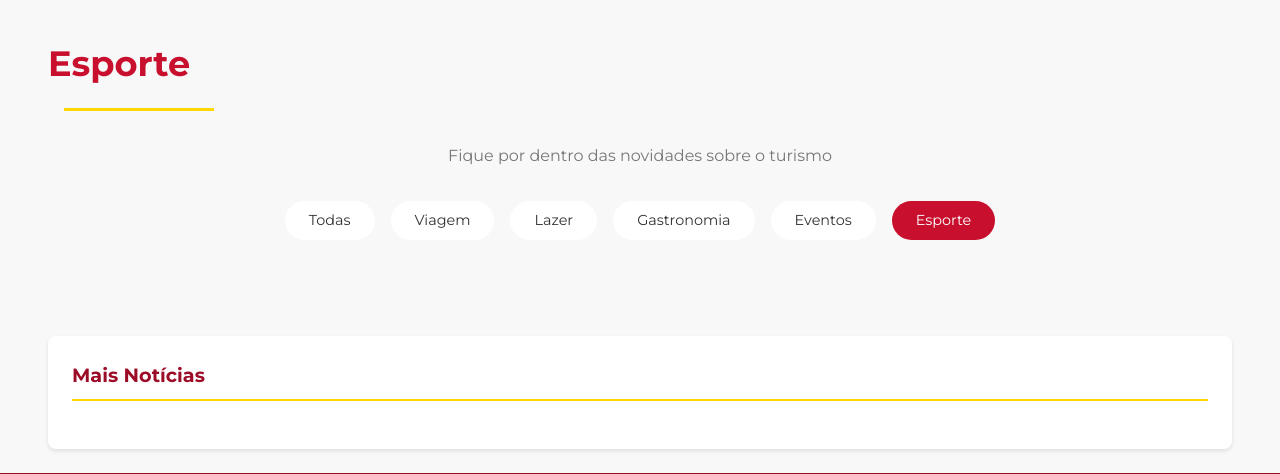
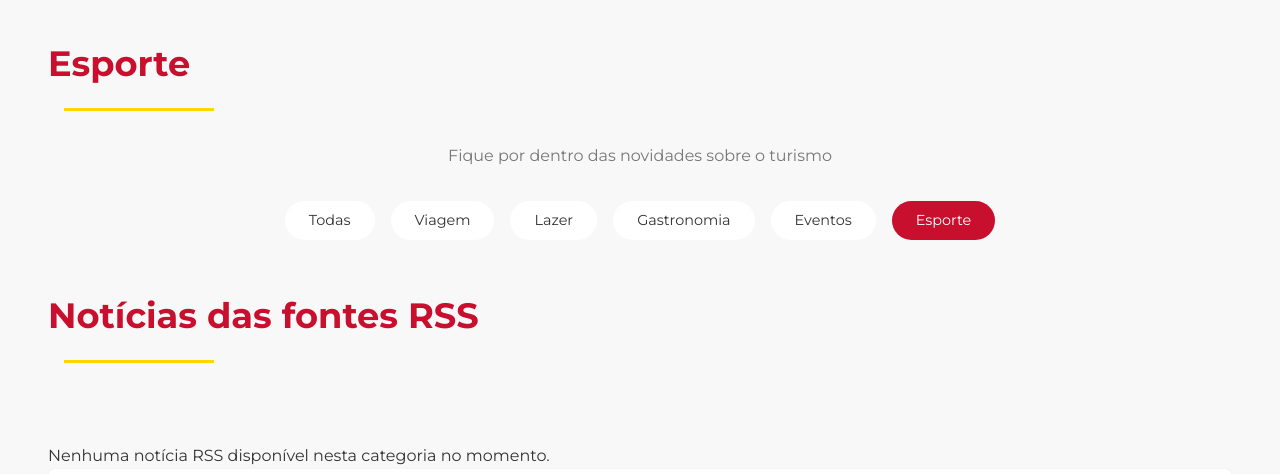
Before and after one commit to pontagrossaturismo-ops/revista, a PHP site: page /esporte.php in a window 1280 px wide. Shown: the part 143-617 px from the top of the page. Run offline with PHP 8.4, Linux system fonts and the light colour scheme; some libraries are stand-ins or nearby versions.

Commit message:
Destaca notícias RSS e adiciona diagnóstico de armazenamento

```diff
--- a/index.php
+++ b/index.php
@@ -21,10 +21,11 @@
     </div>
 </section>
 
+<?php rss_section(null,9); ?>
 <section class="ultimas-noticias">
     <h2 class="section-title" >Últimas Notícias</h2>
     <div class="noticias-grid">
-<?php revista_manual_cards(revista_manual_news(null,9)); rss_cards(null,9); ?>
+<?php revista_manual_cards(revista_manual_news(null,9)); ?>
     </div>
 
     <!--
--- a/rss-admin.php
+++ b/rss-admin.php
@@ -39,9 +39,11 @@
 <?php else: ?>
 <p>Cadastre a URL do RSS/Atom da fonte. Notícias serão exibidas na categoria escolhida, com crédito e link para o site original.</p>
 <form method="post"><?php csrf_field(); ?><input type="hidden" name="action" value="save"><p><label>Nome <input name="name" maxlength="150" required></label></p><p><label>URL RSS/Atom <input name="url" type="url" required style="width:80%"></label></p><p><label>Categoria <select name="category"><?php foreach(rss_categories() as $c): ?><option><?=rss_escape($c)?></option><?php endforeach; ?></select></label></p><button>Salvar fonte</button></form>
+<?php $status=rss_status(); ?><p><strong><?= (int)$status['articles'] ?> notícias armazenadas · <?= (int)$status['visible'] ?> visíveis</strong> | <a href="noticias.php#noticias-rss">Ver notícias RSS</a> | <a href="feed.php" target="_blank" rel="noopener">Ver XML</a></p>
+<details><summary>Diagnóstico do armazenamento</summary><p>Configuração: <?=rss_escape(revista_config_dir())?></p><p>Armazenamento RSS: <?=rss_escape($status['file'])?></p><p>Compare estes caminhos com a saída de <code>php rss-importar.php --diagnostico</code>. Se forem diferentes, o Apache e o terminal estão lendo configurações distintas.</p></details>
 <h2>Fontes cadastradas</h2><p>Para editar nome/categoria, salve novamente a mesma URL. Desativar oculta seus itens; excluir remove também as notícias importadas.</p>
-<?php foreach(rss_db()->query('SELECT * FROM sources ORDER BY name') as $s): ?>
-<article style="padding:15px;border-bottom:1px solid #ccc"><h3><?=rss_escape($s['name'])?> — <?=rss_escape($s['category'])?></h3><p><?=rss_escape($s['url'])?></p><p><?=$s['active']?'Ativa':'Pausada'?> | Última tentativa (UTC): <?=rss_escape($s['checked_at'] ?: 'Ainda não executada')?></p><?php if($s['error']): ?><p>Erro: <?=rss_escape($s['error'])?></p><?php endif; ?><form method="post"><?php csrf_field(); ?><input type="hidden" name="id" value="<?=(int)$s['id']?>"><button name="action" value="toggle"><?=$s['active']?'Pausar':'Ativar'?></button> <button name="action" value="delete" onclick="return confirm('Excluir fonte e notícias importadas?')">Excluir</button></form></article>
+<?php foreach(rss_db()->query('SELECT s.*,(SELECT count(*) FROM articles a WHERE a.source_id=s.id) AS total FROM sources s ORDER BY name') as $s): ?>
+<article style="padding:15px;border-bottom:1px solid #ccc"><h3><?=rss_escape($s['name'])?> — <?=rss_escape($s['category'])?></h3><p><?=rss_escape($s['url'])?></p><p><?=$s['active']?'Ativa':'Pausada'?> | <?=(int)$s['total']?> notícias armazenadas | Última tentativa (UTC): <?=rss_escape($s['checked_at'] ?: 'Ainda não executada')?></p><?php if($s['error']): ?><p>Erro: <?=rss_escape($s['error'])?></p><?php endif; ?><form method="post"><?php csrf_field(); ?><input type="hidden" name="id" value="<?=(int)$s['id']?>"><button name="action" value="toggle"><?=$s['active']?'Pausar':'Ativar'?></button> <button name="action" value="delete" onclick="return confirm('Excluir fonte e notícias importadas?')">Excluir</button></form></article>
 <?php endforeach; ?>
 <form method="post"><?php csrf_field(); ?><button name="action" value="logout">Sair</button></form>
 <?php endif; ?></main></html>
--- a/rss/core.php
+++ b/rss/core.php
@@ -3,10 +3,20 @@
 // PHP 8.1+, PDO SQLite, cURL, SimpleXML e mbstring não é necessário.
 function rss_escape($s) { return htmlspecialchars((string)$s, ENT_QUOTES | ENT_SUBSTITUTE, 'UTF-8'); }
 function rss_categories() { return ['viagem','lazer','gastronomia','eventos','esporte','noticias']; }
+function rss_data_dir() {
+    return revista_setting('RSS_DATA_DIR') ?: dirname(__DIR__, 2).'/revista-rss-data';
+}
+function rss_status() {
+    $db=rss_db();
+    $file=$db->query('PRAGMA database_list')->fetch(PDO::FETCH_ASSOC)['file'];
+    return ['file'=>$file, 'sources'=>(int)$db->query('SELECT count(*) FROM sources')->fetchColumn(),
+        'articles'=>(int)$db->query('SELECT count(*) FROM articles')->fetchColumn(),
+        'visible'=>(int)$db->query('SELECT count(*) FROM articles a JOIN sources s ON s.id=a.source_id WHERE s.active=1')->fetchColumn()];
+}
 function rss_db() {
     static $db;
     if ($db) return $db;
-    $dir = revista_setting('RSS_DATA_DIR') ?: dirname(__DIR__, 2) . '/revista-rss-data';
+    $dir = rss_data_dir();
     if (!is_dir($dir) && !mkdir($dir, 0700, true)) throw new RuntimeException('Não foi possível criar o diretório RSS.');
     $db = new PDO('sqlite:' . $dir . '/rss.sqlite', null, null, [PDO::ATTR_ERRMODE=>PDO::ERRMODE_EXCEPTION]);
     $db->exec('PRAGMA busy_timeout=10000; PRAGMA foreign_keys=ON');
@@ -99,14 +109,25 @@
     return $results;
 }
 function rss_cards($category=null,$limit=9) {
+    $count=0;
     try {
         $sql='SELECT a.*,s.name,s.category FROM articles a JOIN sources s ON s.id=a.source_id WHERE s.active=1';
         $params=[]; if ($category) { $sql.=' AND s.category=?'; $params[]=$category; }
         $stmt=rss_db()->prepare($sql.' ORDER BY a.published_at DESC,a.id DESC LIMIT '.max(1,min(54,(int)$limit))); $stmt->execute($params);
         foreach ($stmt as $a) {
+            $count++;
             echo '<article class="noticia-card">';
             if ($a['image']) echo '<img loading="lazy" src="'.rss_escape($a['image']).'" alt="'.rss_escape($a['title']).'">';
             echo '<div class="noticia-content"><span class="noticia-categoria">'.rss_escape($a['category']).'</span><h3><a href="'.rss_escape($a['url']).'" target="_blank" rel="noopener noreferrer">'.rss_escape($a['title']).'</a></h3><p class="noticia-resumo">'.rss_escape($a['summary']).'</p><div class="noticia-meta"><small>Fonte: '.rss_escape($a['name']).'</small><a class="ler-mais" href="'.rss_escape($a['url']).'" target="_blank" rel="noopener noreferrer">Ler na fonte</a></div></div></article>';
         }
-    } catch (Throwable $e) { error_log('RSS: '.$e->getMessage()); }
+    } catch (Throwable $e) { error_log('RSS: '.$e->getMessage()); return null; }
+    return $count;
 }
+function rss_section($category=null,$limit=9) {
+    echo '<section class="ultimas-noticias" id="noticias-rss"><h2 class="section-title">Notícias das fontes RSS</h2><div class="noticias-grid">';
+    $count=rss_cards($category,$limit);
+    echo '</div>';
+    if ($count===0) echo '<p>Nenhuma notícia RSS disponível nesta categoria no momento.</p>';
+    if ($count===null) echo '<p>Não foi possível carregar as notícias RSS. Consulte o diagnóstico no painel de fontes.</p>';
+    echo '</section>';
+}
--- a/rss/listing.php
+++ b/rss/listing.php
@@ -9,9 +9,10 @@
 <section class="page-header"><h1 class="section-title"><?=rss_escape($titulo)?></h1><p class="page-description"><?=rss_escape($pageDescription)?></p>
 <div class="category-filters"><a href="noticias.php" class="category-filter <?=$category===null?'active':''?>">Todas</a>
 <?php foreach(['viagem','lazer','gastronomia','eventos','esporte'] as $c): ?><a href="<?=rss_escape($c)?>.php" class="category-filter <?=$category===$c?'active':''?>"><?=rss_escape(ucfirst($c))?></a><?php endforeach; ?></div></section>
-<section class="noticias-grid">
-<?php revista_manual_cards(revista_manual_news($category,54)); rss_cards($category,54); ?>
-</section>
+<?php rss_section($category,54); $manual=revista_manual_news($category,54); if ($manual): ?>
+<section class="ultimas-noticias"><h2 class="section-title">Matérias da revista</h2><div class="noticias-grid">
+<?php revista_manual_cards($manual); ?>
+</div></section><?php endif; ?>
 <aside class="sidebar"><h2 class="sidebar-title">Mais Notícias</h2><div class="featured-news">
 <?php foreach(revista_manual_news(null,4) as $a): ?><h3><a href="materia.php?id=<?=(int)$a['id']?>"><?=rss_escape($a['titulo'])?></a></h3><p><?=rss_escape($a['gravata'])?></p><?php endforeach; ?>
 </div></aside>
```
Also changed, not shown: INSTALACAO-RSS.md (+15 -2 lines), rss-importar.php (+9 -1 lines), 1 other file.
